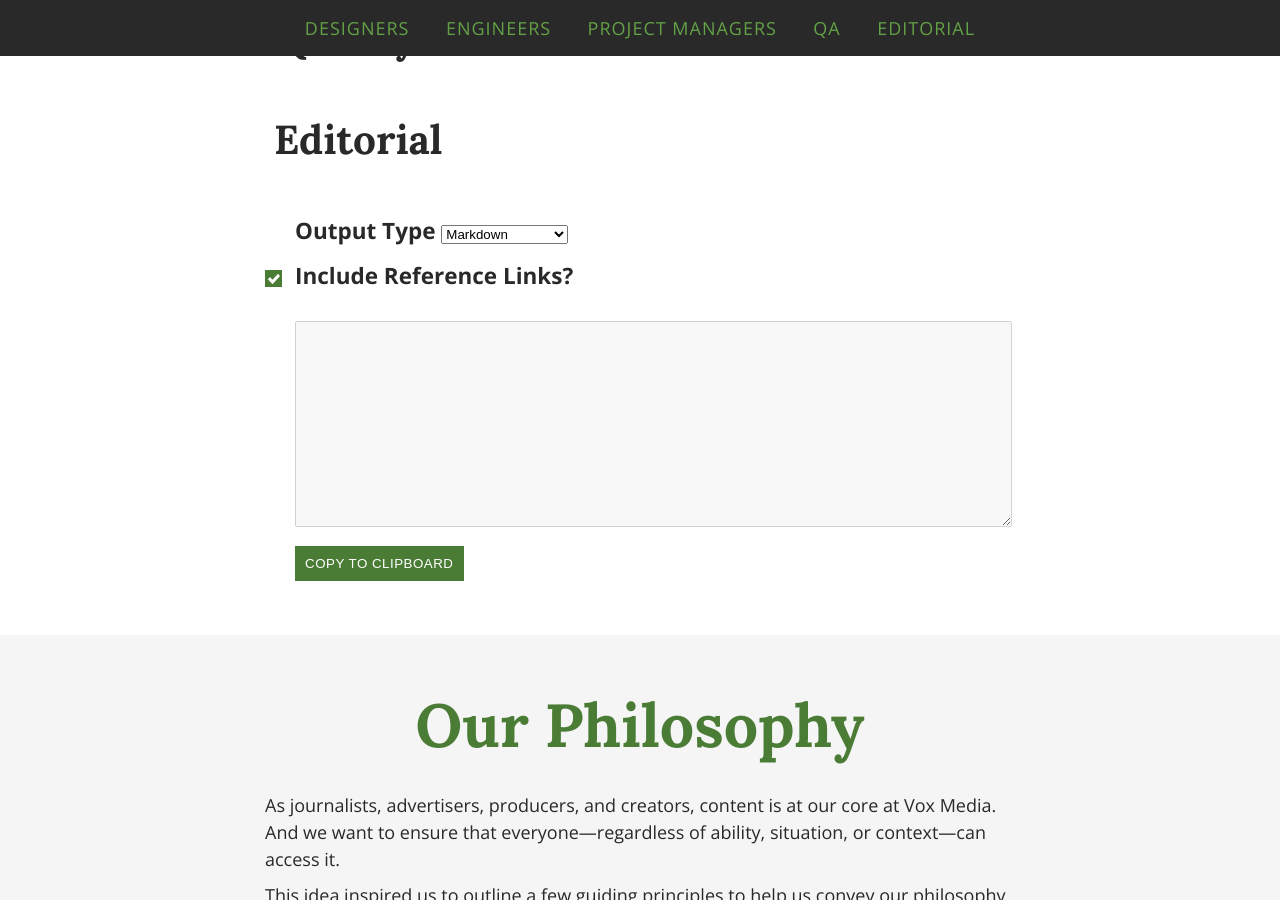
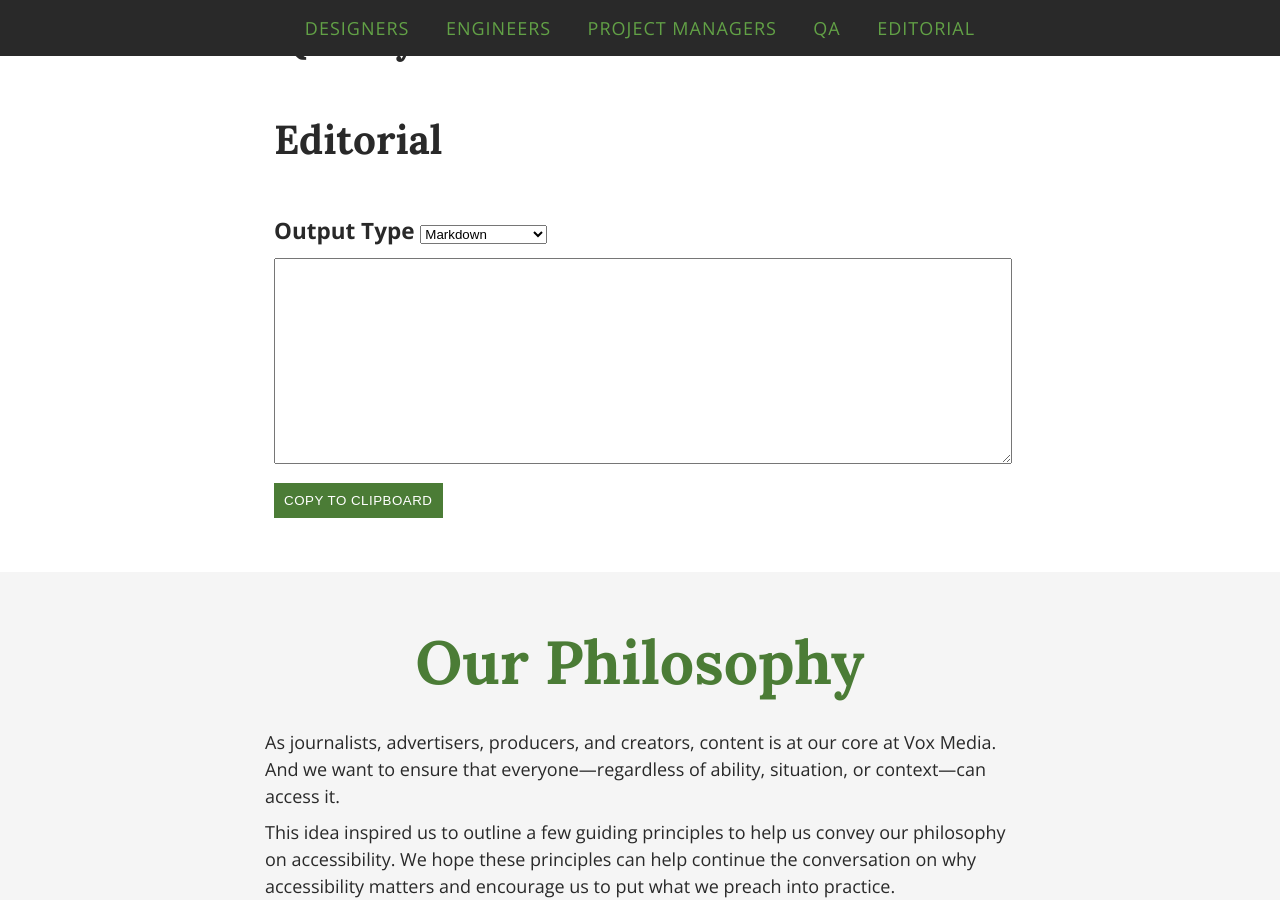
Before and after one commit to voxmedia/accessibility, a Jekyll site: the page built from index.html, in a window 1280 px wide and 900 px high, scrolled down 2867 px. Built offline with Jekyll 4.4.1, drawn with Linux system fonts in a browser that asks for light colours.

Commit message:
adds copy to clipboard functionality

```diff
--- a/_includes/output.html
+++ b/_includes/output.html
@@ -1,5 +1,4 @@
-<ul class="l-segment">
-  <li>
+<div class="l-segment">
   <label class="c-guidelines__output-label" for="output">Output Type
     <select id="output" name="output">
       <option value="markdown">Markdown</option>
@@ -7,12 +6,6 @@
       <option value="github">Github Markdown</option>
     </select>
   </label>
-  </li>
-  <li>
-    <label class="c-guidelines__output-label" for="include_links">Include Reference Links?
-      <input type="checkbox" id="include_links" checked data-skip="true"><b></b>
-    </label>
-  </li>
-  <textarea disabled="true" class="preview-box"></textarea>
-  <button type="button">Copy to clipboard</button>
-</ul>
+  <textarea readonly class="preview-box" id="preview_box"></textarea>
+  <button type="button" class="c-guidelines__copy" data-clipboard-target="#preview_box">Copy to clipboard</button>
+</div>
--- a/index.html
+++ b/index.html
@@ -71,9 +71,9 @@
 </div>
 
 <script type="text/javascript">
-  {% include_relative js/list-builder.js %}
+  {% include_relative js/clipboard.min.js %}
 </script>
 
 <script type="text/javascript">
-  {% include_relative js/clipboard.min.js %}
+  {% include_relative js/list-builder.js %}
 </script>
--- a/js/list-builder.js
+++ b/js/list-builder.js
@@ -2,6 +2,8 @@
   // turn this into an array for easier loopability
   return Array.prototype.slice.call(document.querySelectorAll(sel));
 }
+
+new Clipboard('.c-guidelines__copy');
 
 (function(container){ // write some JS
 
@@ -12,14 +14,13 @@
   var checkboxes = $$('input[type="checkbox"]');
   var textarea = container.querySelector('.preview-box');
   var outputType = document.getElementById('output').value;
-  var includeLinks = document.getElementById('include_links').checked;
   var active = [];
 
   function formatPreview(start) {
     start = start ? start : "";
     var ret = active.reduce(function(prev, curr, idx){
       var str = curr[0];
-      if (includeLinks) {
+      if (outputType !== "plaintext") {
         str = str + " (More Info)[" + window.location.href + "#" + curr[1] + "]";
       }
       return idx === 0 ? start + str : prev + start + str;
@@ -60,11 +61,6 @@
     outputPreview();
   });
 
-  document.getElementById('include_links').addEventListener('change', function(ev) {
-    includeLinks = ev.target.checked;
-    outputPreview();
-  });
-
   checkboxes = checkboxes.map(function(input) {
     if (input.getAttribute('data-skip')) {
       return false;
```
Lines whose indentation alone changed are shown as unchanged.
